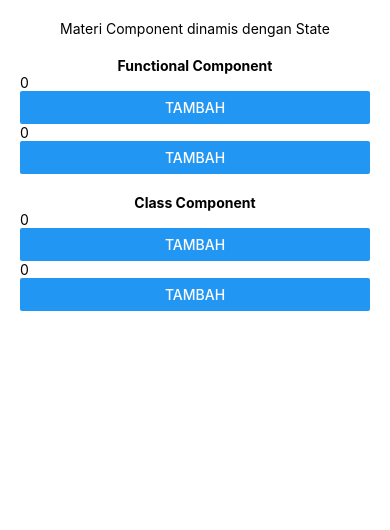
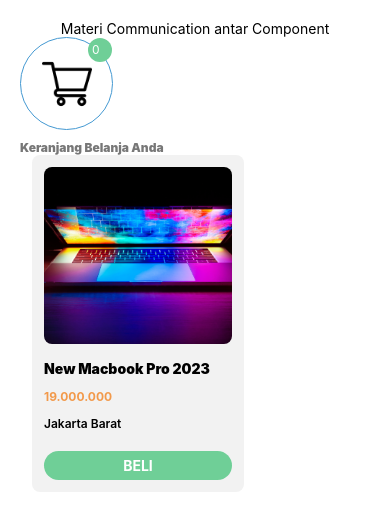
Before and after one commit to awriyou/newapp, a React Native app: screen / in a window 390 px wide. Shown: the top 530 px of the page. Built offline with nearby package versions, Linux system fonts and the light colour scheme.

Commit message:
Mempelajari tentang komunikasi antar komponen dengan studi kasus penambahan component angka pada keranjang belanja dengan tombol

```diff
--- a/src/App.tsx
+++ b/src/App.tsx
@@ -8,6 +8,7 @@ import FlexBox from './pages/FlexBox';
 import PositionComponent from './pages/Position';
 import PropsDinamis from './pages/propsDinamis';
 import StateDinamis from './pages/stateDinamis';
+import Communication from './pages/communication';
 
 //body
 //hanya bisa menampilkan 1 komponen yaitu app. dan dijadikan tempat utama atau main component
@@ -30,7 +31,8 @@ const App = () => {
         {/* <FlexBox /> */}
         {/* <PositionComponent/> */}
         {/* <PropsDinamis /> */}
-        <StateDinamis />
+        {/* <StateDinamis /> */}
+        <Communication />
       </ScrollView>
     </View>
   );
--- /dev/null
+++ b/src/component/Cart/index.js
@@ -0,0 +1,52 @@
+import { StyleSheet, Text, View, Image } from 'react-native'
+import React from 'react'
+import cart from '../../assets/icon/cart.png';
+
+const Cart = (props) => {
+  return (
+    <View>
+        <View style={styles.cartWrapper}>
+            <Image source={cart} style={styles.IconCart} />
+            <Text style={styles.textNotif}>{props.qty}</Text>
+        </View>
+        <Text style={styles.text}>Keranjang Belanja Anda</Text>
+    </View>
+  )
+}
+
+export default Cart
+
+const styles = StyleSheet.create({
+    IconCart: {
+        width: 50,
+        height: 50
+    },
+    cartWrapper: {
+        borderWidth: 1,
+        borderColor: '#4398D1',
+        width: 93,
+        height: 93,
+        borderRadius: 93/2,
+        justifyContent:'center',
+        alignItems:'center',
+        position: 'relative',
+    },
+    text: {
+        fontSize: 12,
+        color: '#777777',
+        fontWeight: '900',
+        marginTop:10
+    },
+    textNotif: {
+        fontSize: 12,
+        color: 'white',
+        backgroundColor: '#6fcf97',
+        padding: 4,
+        borderRadius: 25,
+        width: 24,
+        height: 24,
+        position: 'absolute',
+        top: 0,
+        right: 0,
+    },
+});
--- /dev/null
+++ b/src/component/Product/index.js
@@ -0,0 +1,61 @@
+import { StyleSheet, Text, View, Image, TouchableOpacity } from 'react-native'
+import React from 'react'
+import gameLaptop from '../../assets/image/samplePho.jpg';
+
+const Product = (props) => {
+  return (
+        <View
+          style={styles.wrapper} >
+           {/* mengambil image dari folder local  */}
+          <Image source={gameLaptop} style={styles.imgSty} />
+          <Text style={styles.productName} >New Macbook Pro 2023</Text>
+          <Text style={styles.price} >19.000.000</Text>
+          <Text style={styles.location} >Jakarta Barat</Text>
+          <TouchableOpacity onPress={props.onButtonPress}>
+            <View
+                style={styles.buttonWrapper} >
+                <Text
+                style={styles.buttonText} >
+                    BELI
+                </Text>
+            </View>
+          </TouchableOpacity>
+        </View>
+  )
+}
+
+export default Product
+
+const styles = StyleSheet.create({
+    wrapper: {
+        padding: 12,
+        backgroundColor: '#f2f2f2',
+        width: 212,
+        borderRadius: 8,
+        marginLeft: 12,
+    },
+    imgSty: {
+        width: 188,
+        height: 177,
+        borderRadius: 8
+    },
+    productName : {
+        fontSize: 14, fontWeight: '900', marginTop: 16
+    },
+    price : { fontSize: 12, fontWeight: 'bold', color: '#f2994a', marginTop: 12 },
+    location : { fontSize: 12, fontWeight: '600', marginTop: 12},
+    buttonWrapper : {
+        backgroundColor: '#6fcf97',
+        paddingVertical: 6,
+        borderRadius: 25,
+        marginTop: 20,
+    },
+    buttonText : {
+        fontSize: 14,
+        fontWeight:'bold' ,
+        color: 'white',
+        textAlign: 'center'
+    }
+
+
+})
--- /dev/null
+++ b/src/pages/communication/index.js
@@ -0,0 +1,22 @@
+import { StyleSheet, Text, View } from 'react-native'
+import React, { useState } from 'react'
+import Cart from '../../component/Cart'
+import Product from '../../component/Product'
+
+const Communication = () => {
+    const [totalProduct, setTotalProdduct] = useState(0)
+  return (
+    <View style= {styles.container}>
+      <Text style={styles.textTitle}>Materi Communication antar Component</Text>
+      <Cart qty = {totalProduct}/>
+      <Product onButtonPress={() => setTotalProdduct(totalProduct + 1)}/>
+    </View>
+  )
+}
+
+export default Communication
+
+const styles = StyleSheet.create({
+    container : {padding: 20},
+    textTitle : {textAlign: 'center'},
+})
```
